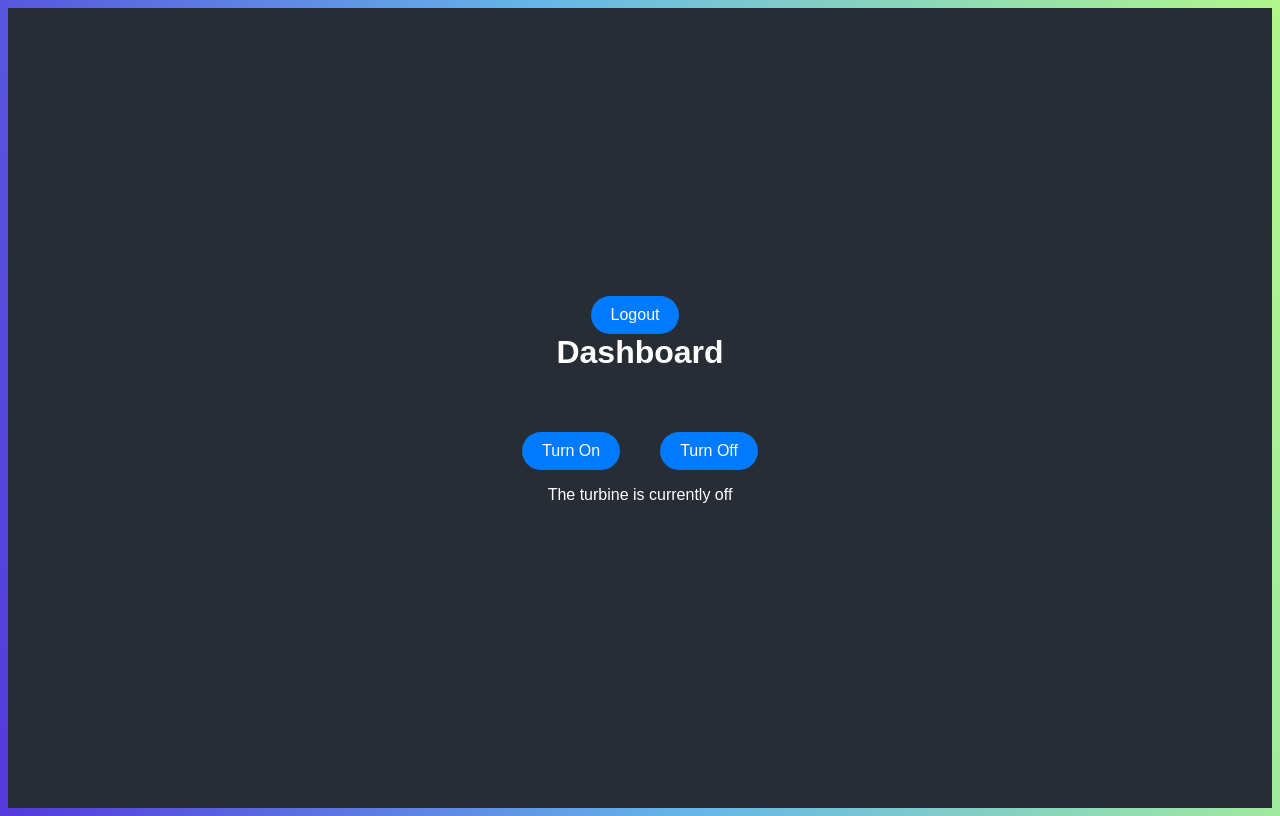
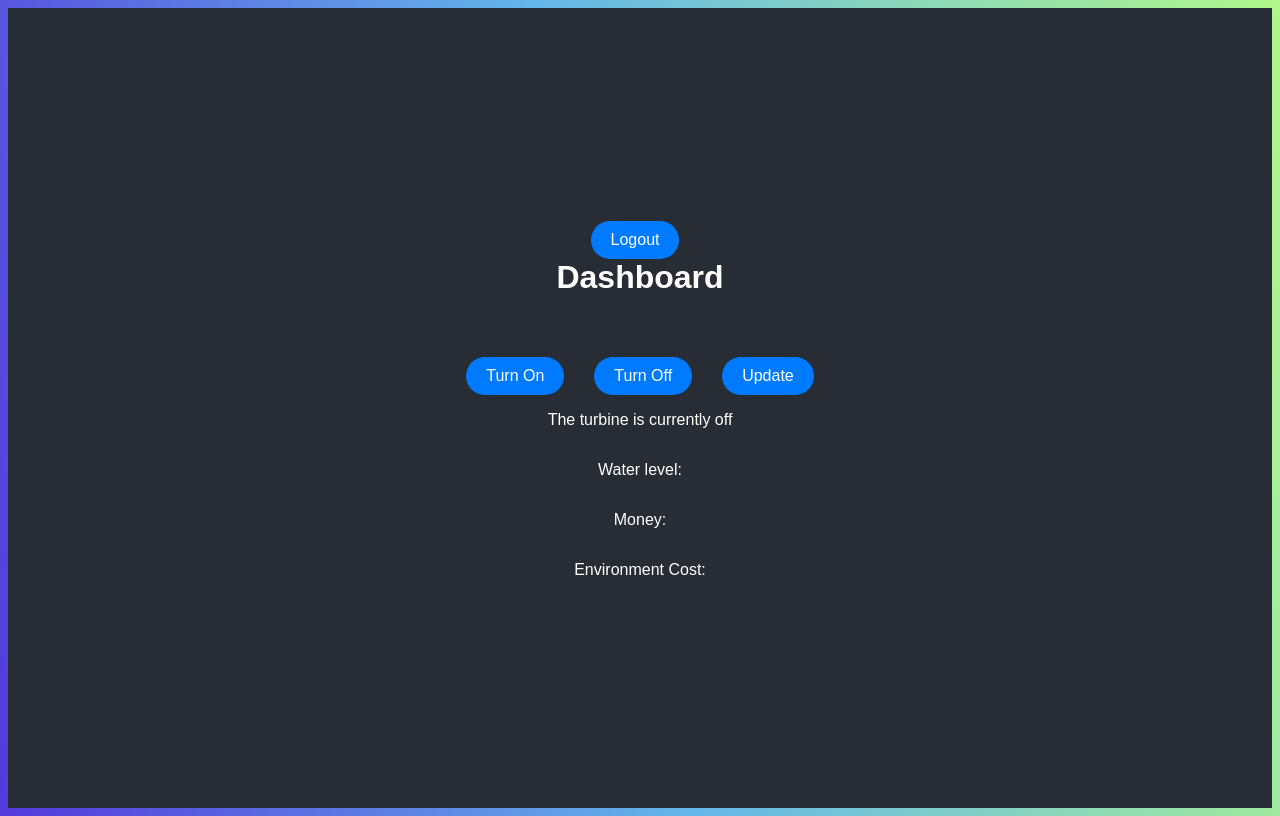
Before and after one commit to USN-Gjengen/APP2000_Gruppe06_Solvann-Driftsystem, a React (Create React App) app in the folder frontend/: page / in a window 1280 px wide. Built offline with nearby package versions, Linux system fonts and the light colour scheme; no server answers; sample sign-in values are in the browser's storage.

Commit message:
added groupstate update

```diff
--- a/frontend/src/pages/Prototype.jsx
+++ b/frontend/src/pages/Prototype.jsx
@@ -5,6 +5,7 @@ const Prototype = () => {
     const history = useHistory();
     const [isTurbineOn, setIsTurbineOn] = React.useState(false);
     const [logout, setLogout] = React.useState(false);
+    const [groupState, setGroupState] = React.useState({ group: [] });
 
     React.useEffect(() => {
         if (!localStorage.getItem("auth")) history.push("/login");
@@ -47,6 +48,18 @@ const Prototype = () => {
             setLogout(true);
           };
 
+        const handleUpdate = async () => {
+          var response = await fetch("http://api.solvann.eksempler.no/api/groupstates/last", {
+            method: "GET",
+            headers: {
+              "Content-Type": "application/json"
+            },
+          });
+          var data = await response.json();
+          setGroupState(data);
+        };
+
+
       return (
         <div className="dashboard">
             <button onClick={logoutHandler} className="btn">
@@ -60,8 +73,14 @@ const Prototype = () => {
             <button className="btn" onClick={handleTurbineOff}>
               <span>Turn Off</span>
             </button>
+            <button className="btn" onClick={handleUpdate}>
+              <span>Update</span>
+            </button>
           </div>
           <p>The turbine is currently {isTurbineOn ? "on" : "off"}</p>
+          <p>Water level: {groupState.waterLevel} </p>
+          <p>Money: {groupState.money}</p>
+          <p>Environment Cost: {groupState.environmentCost}</p>
         </div>
       );
 };
```
